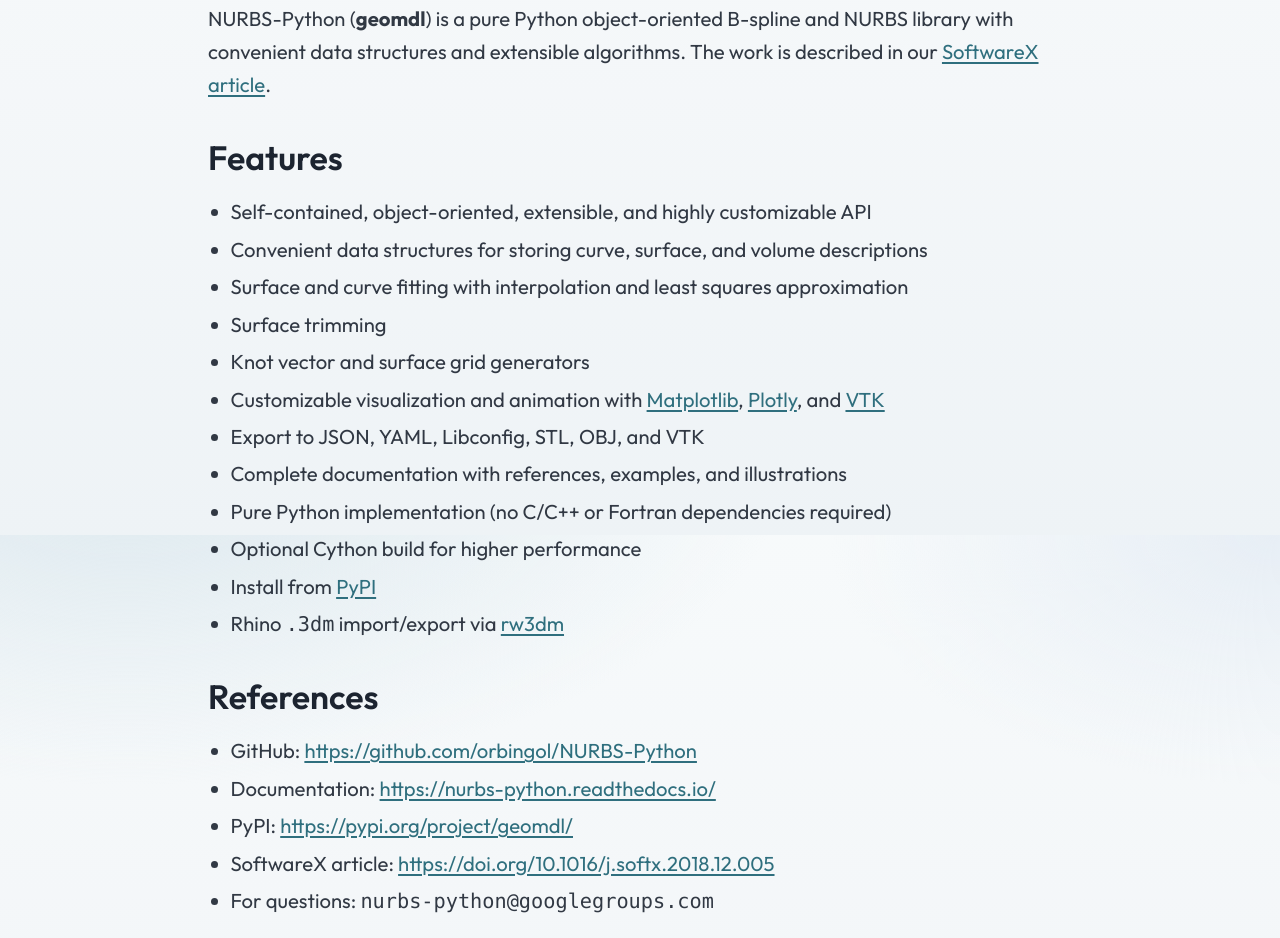
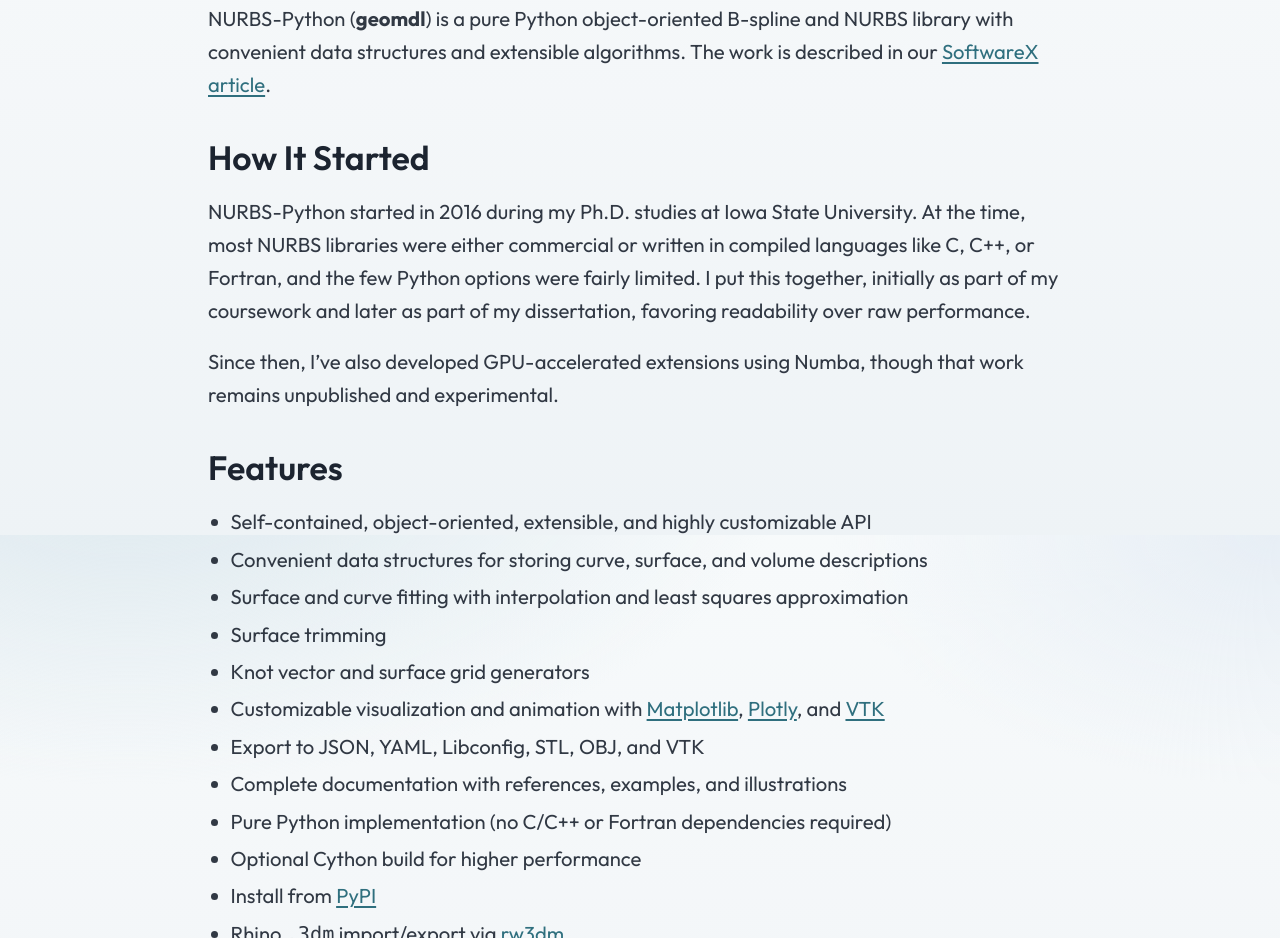
Before and after one commit to orbingol/orbingol.github.io, an Astro site: page /projects/nurbs-python in a window 1280 px wide. Shown: the part 1065-2003 px from the top of the page. Built offline with nearby package versions, Linux system fonts and the light colour scheme; Astro itself is replaced by a stand-in of ours.

Commit message:
update geomdl project page

```diff
--- a/src/content/projects/nurbs-python.md
+++ b/src/content/projects/nurbs-python.md
@@ -30,6 +30,12 @@
 NURBS-Python (**geomdl**) is a pure Python object-oriented B-spline and NURBS library with convenient data structures and extensible algorithms.
 The work is described in our [SoftwareX article](https://doi.org/10.1016/j.softx.2018.12.005).
 
+## How It Started
+
+NURBS-Python started in 2016 during my Ph.D. studies at Iowa State University. At the time, most NURBS libraries were either commercial or written in compiled languages like C, C++, or Fortran, and the few Python options were fairly limited. I put this together, initially as part of my coursework and later as part of my dissertation, favoring readability over raw performance.
+
+Since then, I've also developed GPU-accelerated extensions using Numba, though that work remains unpublished and experimental.
+
 ## Features
 
 - Self-contained, object-oriented, extensible, and highly customizable API
```
